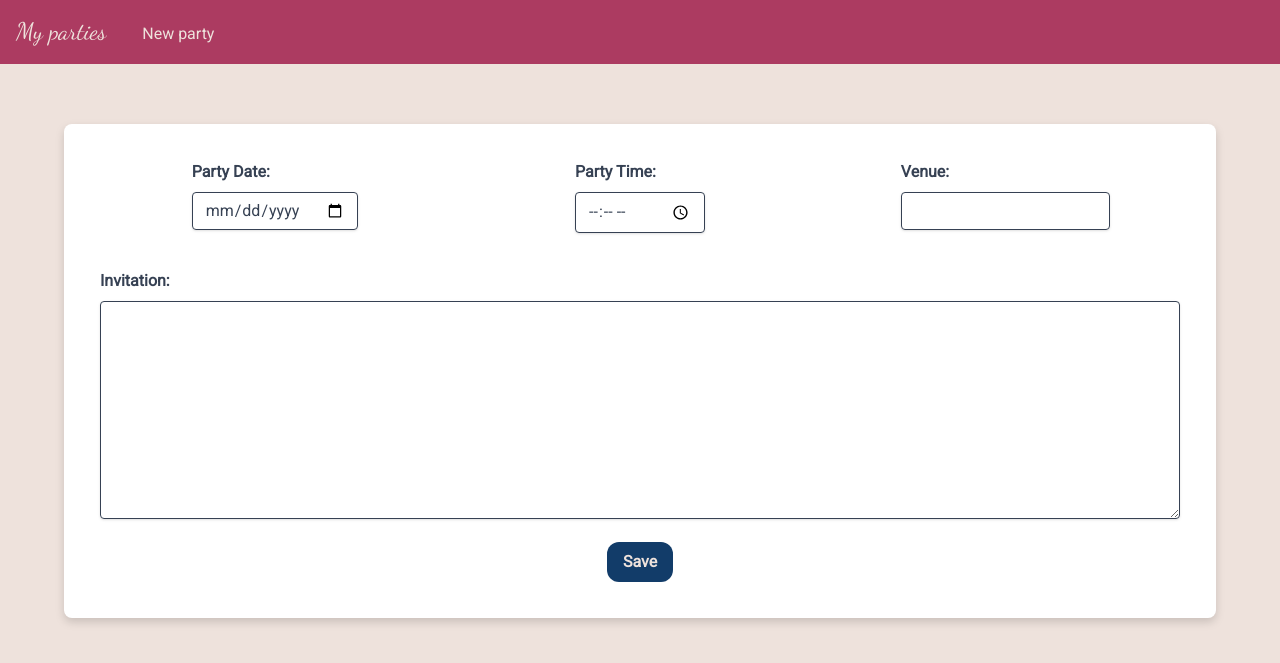
After one commit to brownviper/party-organiser, a FastAPI app: template party_app/templates/new_party/page_new_party.html in a window 1280 px wide. The commit adds this page. Shown: the top 663 px of the page. Run offline with FastAPI, Linux system fonts and the light colour scheme; the template is opened without the code that fills it, so the values that code supplies are empty.

Commit message:
new party logic (#8)

```diff
--- a/party_app/routes/main.py
+++ b/party_app/routes/main.py
@@ -1,9 +1,10 @@
 from fastapi import APIRouter
 
-from party_app.routes import party_list, party_detail
+from party_app.routes import party_list, party_detail, new_party
 
 
 api_router = APIRouter()
 
 api_router.include_router(party_list.router)
 api_router.include_router(party_detail.router)
+api_router.include_router(new_party.router)
--- a/party_app/templates/base.html
+++ b/party_app/templates/base.html
@@ -15,6 +15,11 @@
         >
             My parties
         </a>
+        <a href="{{ url_for('new_party_form_page') }}"
+            class="inline-block p-4 text-custom-powder-light"
+        >
+            New party
+        </a>
     </nav>
     <main class="container p-5 m-auto">
         {% block content %}
--- /dev/null
+++ b/party_app/templates/new_party/page_new_party.html
@@ -0,0 +1,49 @@
+{% extends 'base.html' %}
+
+{% block content %}
+<div id="new-party-form" class="max-w-6xl mx-auto">
+   <section class="drop-shadow-lg my-10 p-6 bg-white rounded-lg">
+    <form action="{{ url_for('new_party_form_page') }}" method="post">
+        <div class="grid grid-cols-1 md:grid-cols-3 gap-4 m-3">
+            <div class="mx-auto">
+                <label for="party_date" class="block text-gray-700 font-bold mb-2">Party Date:</label>
+                <!-- HTMX ADDED-->
+                <input type="date" id="party_date" name="party_date" required
+                       class="shadow appearance-none border rounded w-full py-2 px-3 text-gray-700 leading-tight focus:outline-none focus:shadow-outline"
+                       hx-post="{{ url_for('validate_date_partial') }}"
+                       hx-trigger="blur"
+                       hx-swap="textContent"
+                       hx-target="#party_date_error"
+                >
+                <div id="party_date_error" class="fixed text-custom-red"></div> <!-- NEW -->
+            </div>
+            <div class="mx-auto">
+                <label for="party_time" class="block text-gray-700 font-bold mb-2">Party Time:</label>
+                <input type="time" id="party_time" name="party_time" required
+                       class="shadow appearance-none border rounded w-full py-2 px-3 text-gray-700 leading-tight focus:outline-none focus:shadow-outline">
+            </div>
+            <div class="mx-auto">
+                <label for="venue" class="block text-gray-700 font-bold mb-2">Venue:</label>
+                <input type="text" id="venue" name="venue" maxlength="100" required
+                       class="shadow appearance-none border rounded w-full py-2 px-3 text-gray-700 leading-tight focus:outline-none focus:shadow-outline">
+            </div>
+            <div class="mx-auto col-span-3 mt-5 w-full">
+                <label for="invitation" class="block text-gray-700 font-bold mb-2">Invitation:</label>
+                <!-- HTMX ADDED-->
+                <textarea id="invitation" name="invitation" minlength="10" required rows="10"
+                          class="shadow appearance-none border rounded w-full py-2 px-3 text-gray-700 leading-tight focus:outline-none focus:shadow-outline"
+                          hx-post="{{ url_for('validate_invitation_partial') }}"
+                          hx-trigger="blur"
+                          hx-swap="textContent"
+                          hx-target="#party_invitation_error"
+                ></textarea>
+                <div id="party_invitation_error" class="fixed text-custom-red"></div>  <!-- NEW -->
+            </div>
+            <div class="w-full col-span-3 text-center">
+                <button type="submit" class="btn-default focus:outline-none focus:shadow-outline">Save</button>
+            </div>
+        </div>
+    </form>
+   </section>
+</div>
+{% endblock %}
```
Also changed, not shown: party_app/routes/new_party.py (added, +68 -0 lines), party_app/static/css/output.css (+7 -32 lines), party_app/tests/conftest.py (+0 -2 lines), party_app/tests/test_new_party.py (added, +31 -0 lines), README.md, 1 other file.
